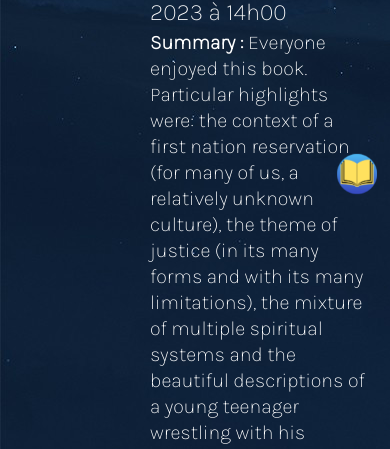
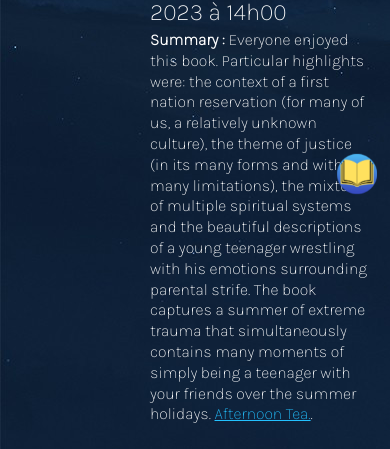
Before and after one commit to LeLordWHO/mymalexie, a plain HTML site: page index.html in a window 390 px wide. Shown: the part 642-1091 px from the top of the page. Drawn offline with nearby package versions, Linux system fonts and the light colour scheme.

Commit message:
even better mobile

```diff
--- a/css/style.css
+++ b/css/style.css
@@ -95,6 +95,9 @@ footer {
 
 /* Small screens (max width 480px) */
 @media (max-width: 767px) {
+    .synth-text{
+	font-size: 16px !important;
+    }
     .text-wrapper {
         font-size: 24px;
         margin-right: 20px;
```
